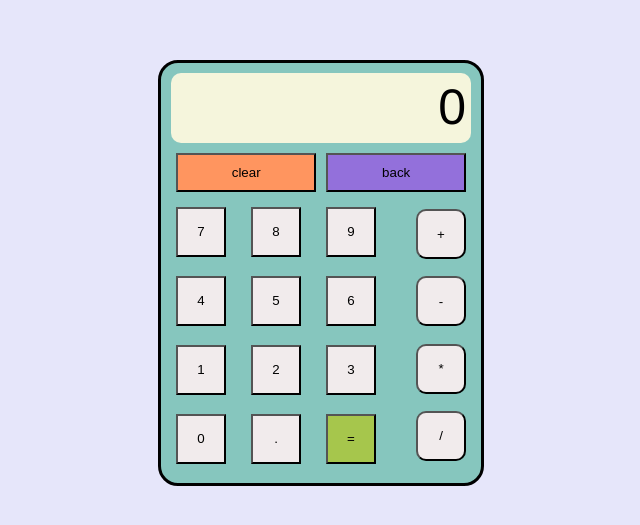
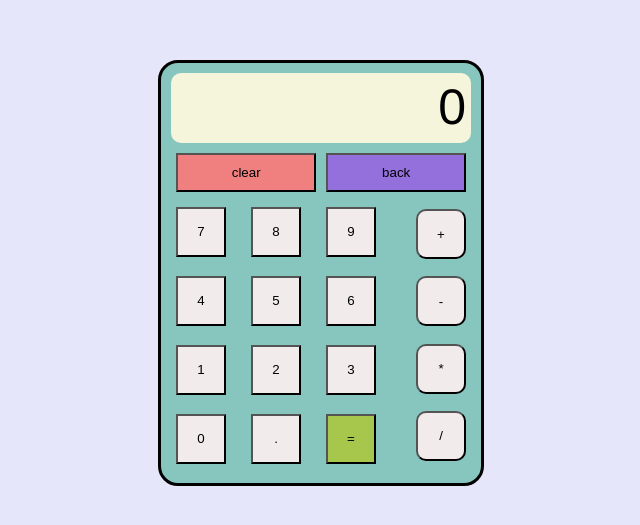
Before and after one commit to alan3737/calculator, a plain HTML site: page index.html in a window 1280 px wide. Shown: the part 127-652 px from the top of the page, without its empty margins (319-959 px from the left). Drawn offline with Linux system fonts and the light colour scheme.

Commit message:
Changed color of clear in css

```diff
--- a/css/main.css
+++ b/css/main.css
@@ -18,8 +18,8 @@ html, body {
     width: 300px;
     border-radius:20px;
 }
+
 .screen {
-
     text-align: end;
     background-color: beige;
     margin-bottom: 5px;
@@ -27,8 +27,8 @@ html, body {
     padding:5px;
     border-radius: 10px;
     height:60px;
+}
 
-}
 .cleaner {
     display: flex;
     justify-content: space-around;
@@ -39,6 +39,7 @@ html, body {
     margin: 5px;
     flex-grow: 1;
 }
+
 .box {
     display:flex;
     flex-grow: 1;
@@ -80,7 +81,7 @@ button:hover {
 }
 
 #clear {
-    background-color: #ff955f;
+    background-color: lightcoral;
 }
 
 #equal {
```
